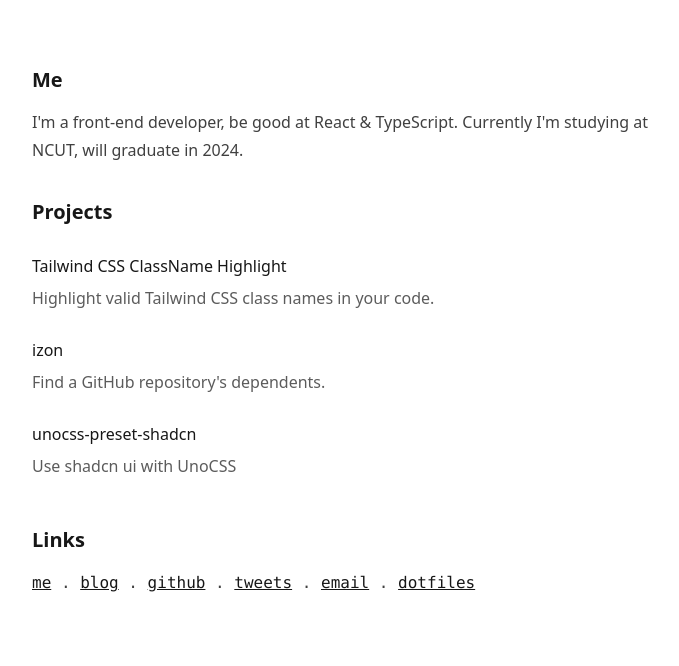
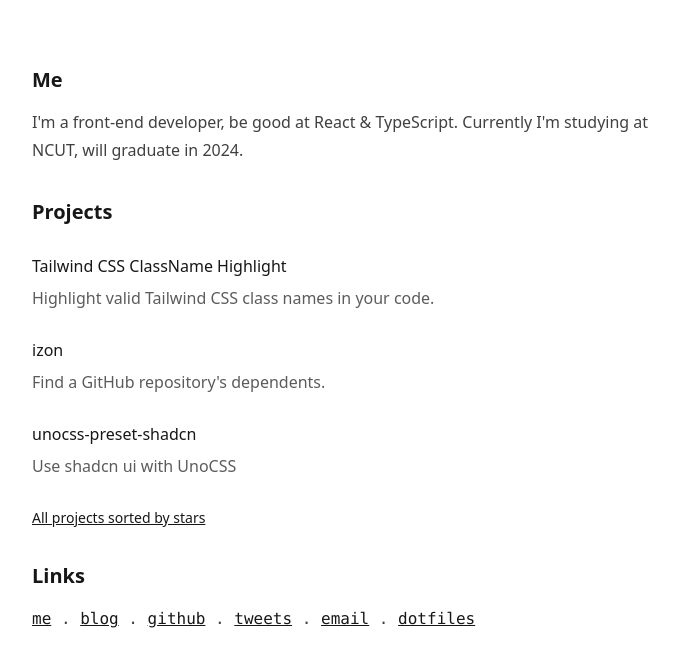
Before and after one commit to hyoban/sakuin, a Next.js app: page / in a window 1280 px wide. Shown: the top 666 px of the page, without its empty margins (286-965 px from the left). Built offline with nearby package versions, Linux system fonts and the light colour scheme.

Commit message:
feat: all projects sorted by star

```diff
--- a/src/app/page.tsx
+++ b/src/app/page.tsx
@@ -99,6 +99,12 @@
             <span className="opacity-70 mt-1">{project.description}</span>
           </ExternalLink>
         ))}
+        <ExternalLink
+          href="https://github.com/search?l=&o=desc&s=stars&type=Repositories&q=user%3Ahyoban"
+          className="font-normal mt-4 block text-sm"
+        >
+          All projects sorted by stars
+        </ExternalLink>
       </section>
       <section>
         <h3>Links</h3>
```
